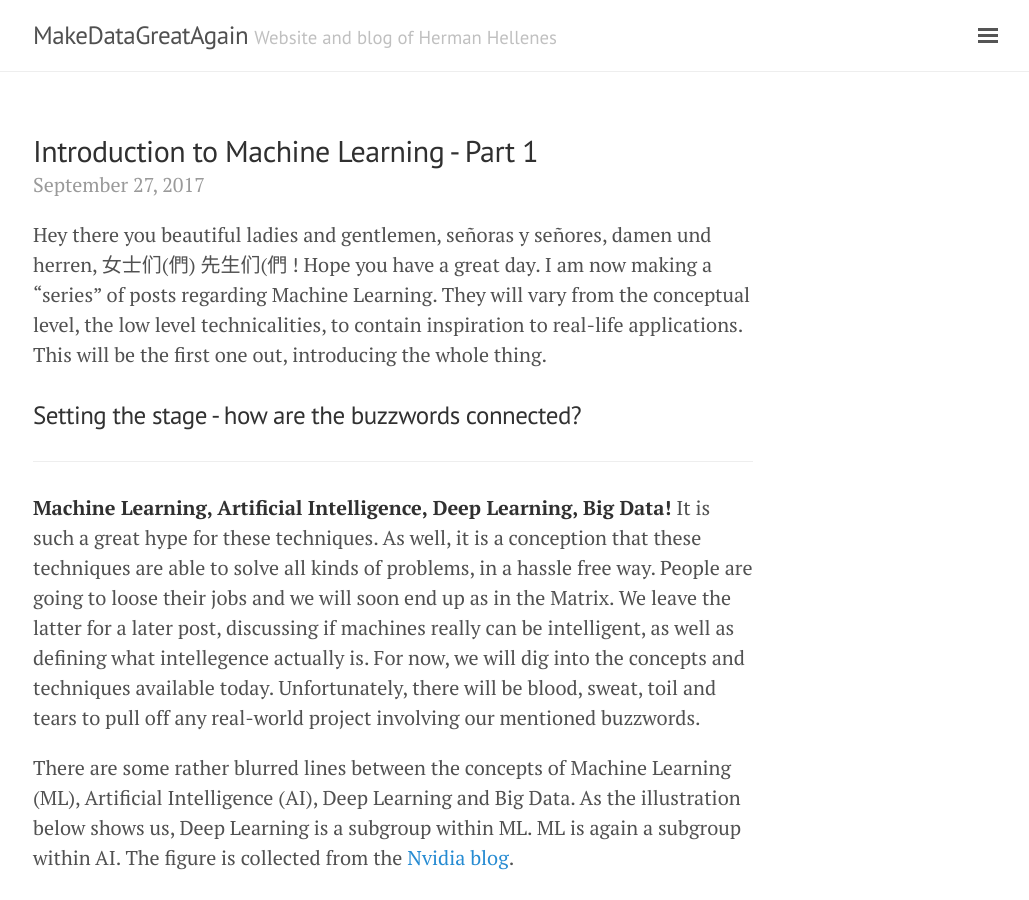
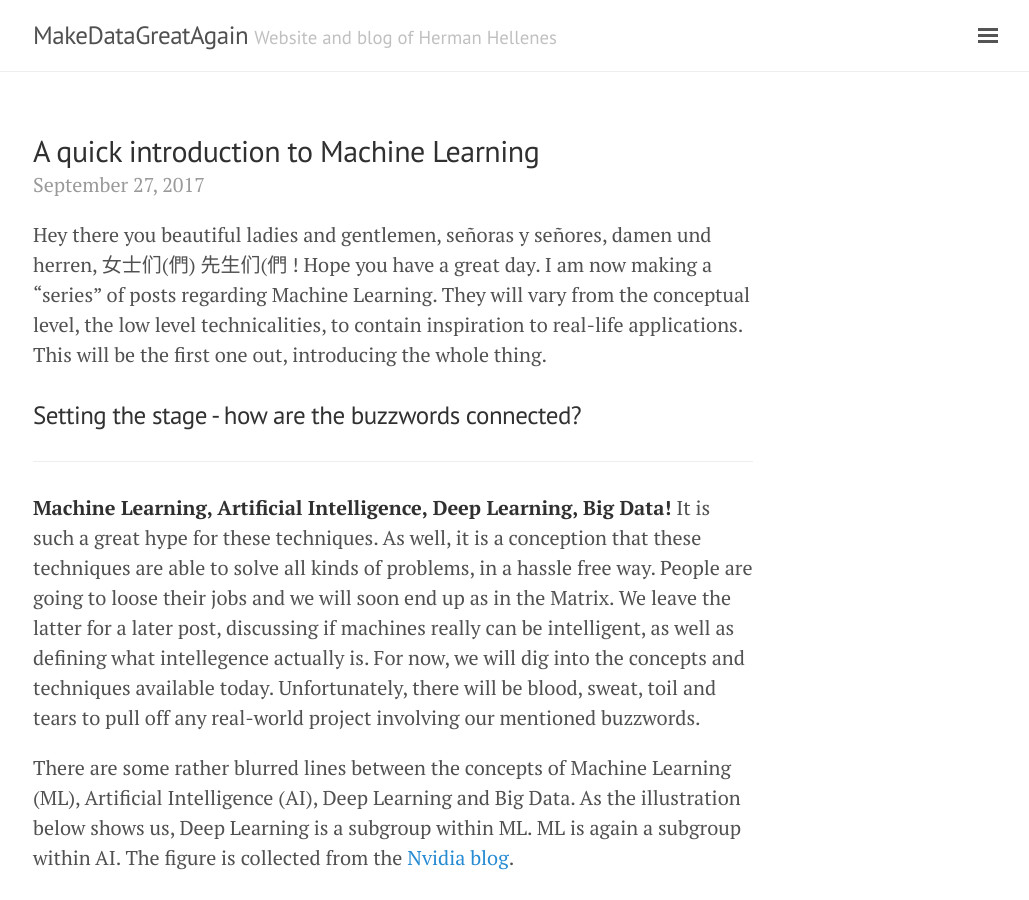
Before and after one commit to herman-hellenes/herman-hellenes.github.io, a Jekyll site: the page built from _posts/2017-09-27-intro-ml.md, in a window 1280 px wide and 900 px high. Shown: the whole window, without its empty margins (247-1276 px from the left). Built offline with Jekyll 4.4.1, drawn with Linux system fonts in a browser that asks for light colours; nearby versions of some CDN libraries; comment, search, counter and statistics services are not loaded.

Commit message:
Update 2017-09-27-intro-ml.md

```diff
--- a/_posts/2017-09-27-intro-ml.md
+++ b/_posts/2017-09-27-intro-ml.md
@@ -1,6 +1,6 @@
 ---
 layout: post
-title: "Introduction to Machine Learning - Part 1"
+title: "A quick introduction to Machine Learning"
 date: 2017-09-27
 comments: true
 ---
```
